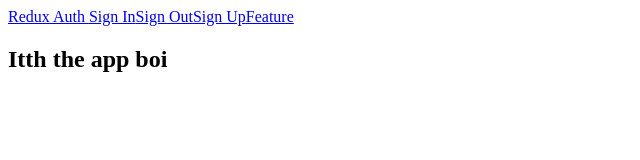
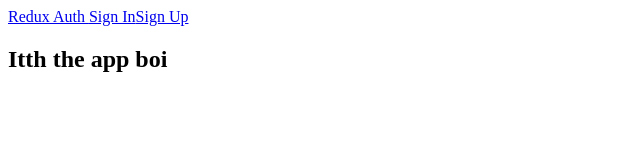
Before and after one commit to solprofi/reactAuth, a React (Create React App) app in the folder client/: page / in a window 1280 px wide. Shown: the top 160 px of the page, without its empty margins (0-640 px from the left). Built offline with nearby package versions, Linux system fonts and the light colour scheme.

Commit message:
updated the header rendering

```diff
--- a/client/src/components/Header.js
+++ b/client/src/components/Header.js
@@ -1,16 +1,38 @@
-import React, { Component } from 'react';
+import React, { Component, Fragment } from 'react';
 import { Link } from 'react-router-dom';
+import { connect } from 'react-redux';
 
-export default class Header extends Component {
+class Header extends Component {
+  renderLinks = () => {
+    if (this.props.isAuthenticated) {
+      return (
+        <Fragment>
+          <Link to='/signOut'>Sign Out</Link>
+          <Link to='/feature'>Feature</Link>
+        </Fragment>
+      );
+    } else {
+      return (
+        <Fragment>
+          <Link to='/signIn'>Sign In</Link>
+          <Link to='/signUp'>Sign Up</Link>
+        </Fragment>
+      );
+    }
+  }
+
   render() {
     return (
       <div>
         <Link to='/'>Redux Auth </Link>
-        <Link to='/signIn'>Sign In</Link>
-        <Link to='/signOut'>Sign Out</Link>
-        <Link to='/signUp'>Sign Up</Link>
-        <Link to='/feature'>Feature</Link>
+        {this.renderLinks()}
       </div>
     );
   }
 }
+
+const mapStateToProps = state => ({
+  isAuthenticated: state.auth.authenticated,
+});
+
+export default connect(mapStateToProps)(Header);
```
